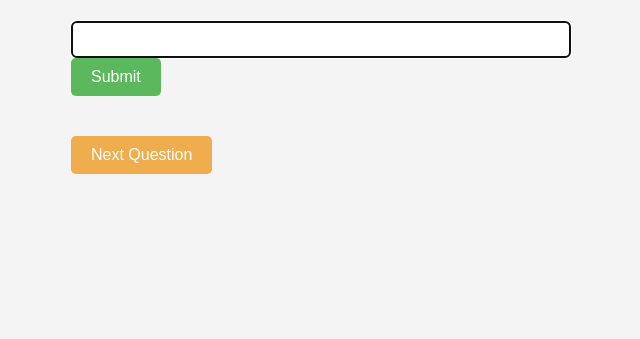
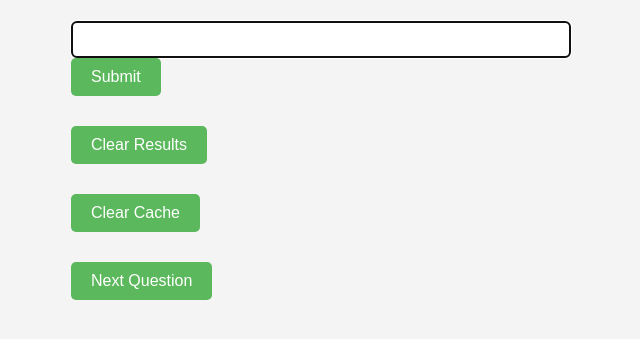
Before and after one commit to bago1/polbago, a Flask app: page / in a window 1280 px wide. Shown: the part 183-522 px from the top of the page, without its empty margins (269-909 px from the left). Run offline with Flask 3, Linux system fonts and the light colour scheme; data that the repository does not hold is empty.

Commit message:
clear result and cache added

```diff
--- a/app.py
+++ b/app.py
@@ -4,28 +4,30 @@ import os
 import random
 from pymongo import MongoClient
 import pandas as pd
+import json
 from database import db
+from db import load_data
 
 app = Flask(__name__)
 app.secret_key = 'your_secret_key'
 
 verbs_collection = db['verbs']
-
+used_verb_ids = []
 
 @app.route('/')
 def index():
-    used_verb_ids = session.get('used_verb_ids', [])
+    global used_verb_ids
     print("used_verb_ids size: ", len(used_verb_ids))
     verbs = list(verbs_collection.find({'_id': {'$nin': used_verb_ids}}))
     if verbs:
         cur_verb = random.choice(verbs)
-        cur_verb['_id'] = str(cur_verb['_id'])  # Ensure '_id' is set as a string
+        cur_verb['_id'] = str(cur_verb['_id'])
         random_conjugation = random.choice(cur_verb['conjugations'])
 
         session['current_verb'] = {
-            '_id': cur_verb['_id'],  # Ensure '_id' is set in the session
+            '_id': cur_verb['_id'],
             'infinitive_eng': cur_verb['infinitive_eng'],
-            'conjugation_pol': random_conjugation['conjugation_pol']  # Store correct Polish form for answer validation
+            'conjugation_pol': random_conjugation['conjugation_pol']
         }
 
         question = f"Type the Polish form of '{random_conjugation['pronoun_eng']} {random_conjugation['conjugation_eng']}'"
@@ -36,7 +38,6 @@ def index():
     else:
         return render_template('random_verb.html',
                                feedback="No verbs found in the database. Please upload a file to add verbs.")
-
 
 @app.route('/submit', methods=['POST'])
 def submit_answer():
@@ -50,14 +51,25 @@ def submit_answer():
     if user_answer.lower() == correct_answer.lower():
         session['feedback'] = "Correct!"
         session['score'] = session.get('score', 0) + 1
-        used_verb_ids = session.get('used_verb_ids', [])
         used_verb_ids.append(session['current_verb']['_id'])
-        session['used_verb_ids'] = used_verb_ids
     else:
         session['feedback'] = f"Incorrect. The correct answer is {correct_answer}."
 
     return redirect(url_for('index'))
 
+@app.route('/clear_results', methods=['POST'])
+def clear_results():
+    session.pop('score', None)
+    session.pop('used_verb_ids', None)
+    return redirect(url_for('index'))
+
+@app.route('/clear_cache', methods=['POST'])
+def clear_cache():
+    global cached_data
+    cached_data = None
+    return redirect(url_for('index'))
 
 if __name__ == '__main__':
+    file_path = 'upload.json'
+    load_data(file_path)
     app.run(debug=True)
--- a/templates/random_verb.html
+++ b/templates/random_verb.html
@@ -32,7 +32,7 @@
             border-radius: 5px;
         }
 
-            input[type="submit"], button {
+        input[type="submit"], button, a {
             cursor: pointer;
             padding: 10px 20px;
             background-color: #5cb85c;
@@ -40,9 +40,13 @@
             border: none;
             border-radius: 5px;
             font-size: 16px;
+            margin-right: 10px;
+            margin-bottom: 10px;
+            text-decoration: none;
+            display: inline-block;
         }
 
-            input[type="submit"]:hover, button:hover {
+        input[type="submit"]:hover, button:hover, a:hover {
             background-color: #4cae4c;
         }
 
@@ -53,21 +57,6 @@
 
         input[type="file"] {
             margin-top: 10px;
-            }
-
-            a {
-                display: inline-block;
-                margin-top: 20px;
-                text-decoration: none;
-                background-color: #f0ad4e;
-                color: white;
-                padding: 10px 20px;
-                border-radius: 5px;
-                font-size: 16px;
-            }
-
-            a:hover {
-                background-color: #ec971f;
         }
 
         .feedback {
@@ -83,8 +72,6 @@
 <body>
 <h1>Welcome to the Verb Quiz!</h1>
 
-
-
 {% if feedback %}
 <p class="feedback"><strong>{{ feedback }}</strong></p>
 {% endif %}
@@ -95,9 +82,15 @@
     <button type="submit">Submit</button>
 </form>
 
+<form method="POST" action="{{ url_for('clear_results') }}">
+    <button type="submit">Clear Results</button>
+</form>
+
+<form method="POST" action="{{ url_for('clear_cache') }}">
+    <button type="submit">Clear Cache</button>
+</form>
 
 <a href="/">Next Question</a>
 
-
 </body>
 </html>
```
Also changed, not shown: db.py (+3 -7 lines). Lines whose indentation alone changed are shown as unchanged.
